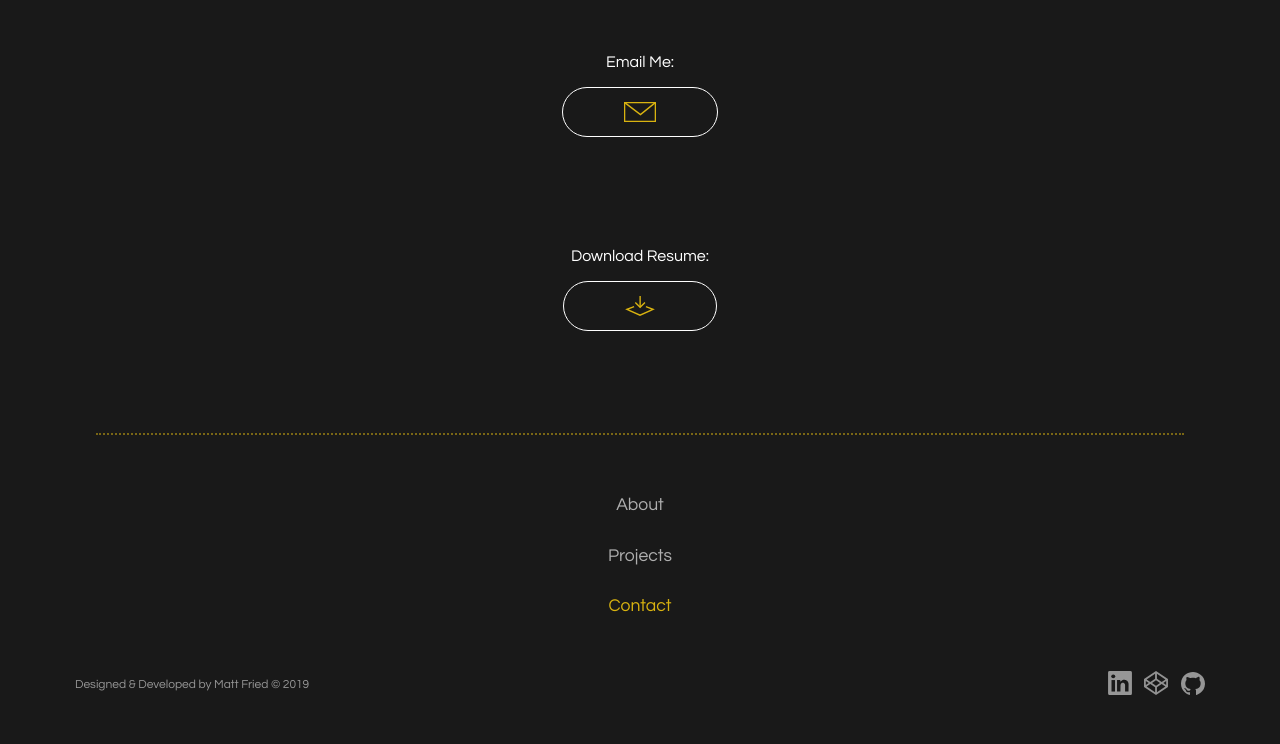
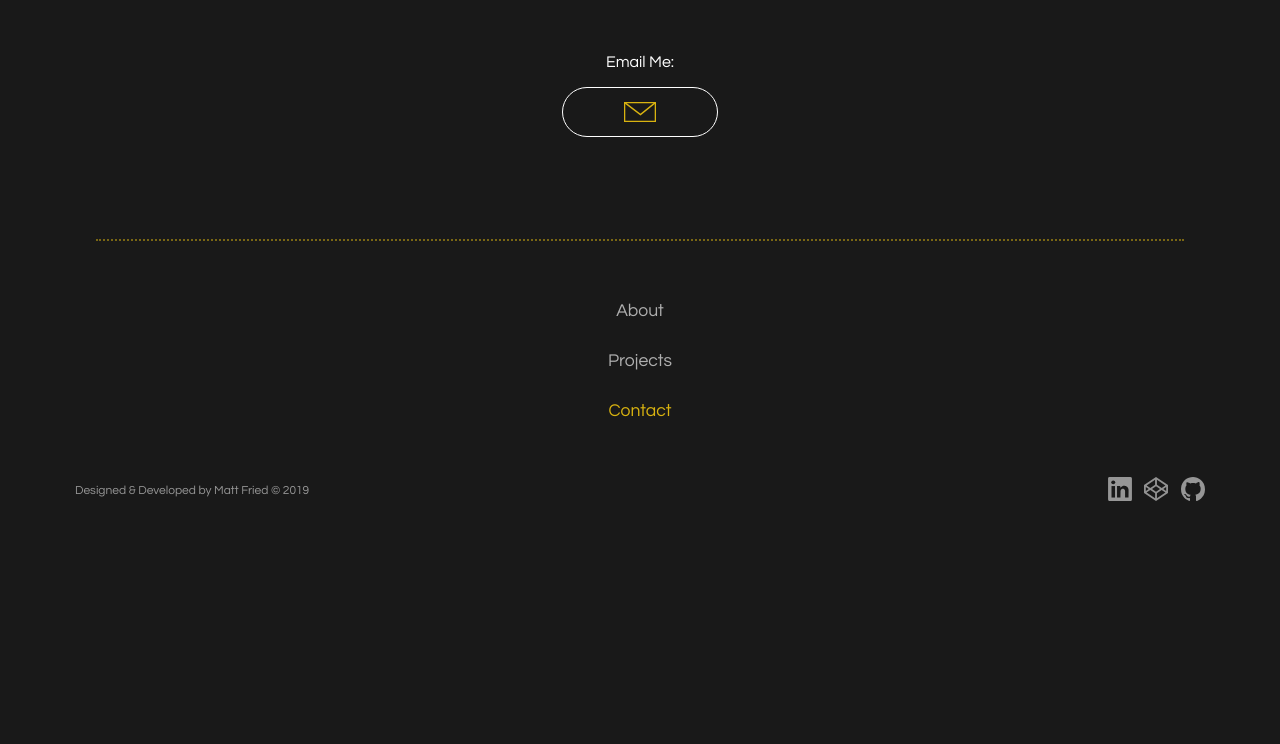
Before and after one commit to mattfried/portfolio, a PHP site: page /contact.php in a window 1280 px wide. Shown: the part 452-1196 px from the top of the page. After the commit the page ends 953 px from the top, so only its background shows below. Run offline with PHP 8.4, Linux system fonts and the light colour scheme; some web fonts are replaced.

Commit message:
removed resume and commented out download link

```diff
--- a/contact.php
+++ b/contact.php
@@ -26,10 +26,10 @@ include('includes/header.php');
   <div class="contactButtonContainer">
     <a href="mailto:matt_fried@outlook.com"><button class="contactButton"><img src="img/email.svg" id="emailIcon" alt="email icon" /></button></a>
   </div>
-  <p class="downloadP">Download Resume:</p>
+  <!-- <p class="downloadP">Download Resume:</p>
   <div class="contactButtonContainer">
     <a href="docs/mattfried_resume.pdf" download><button class="contactButton"><img src="img/download.svg" id="downloadIcon" alt="download icon" /></button></a>
-  </div>
+  </div> -->
 
 </div>
 
```
Also changed, not shown: 1 other file.
